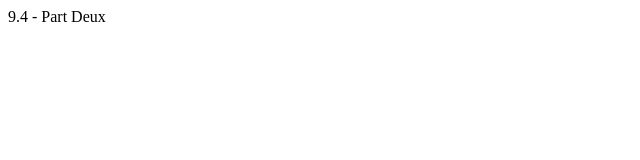
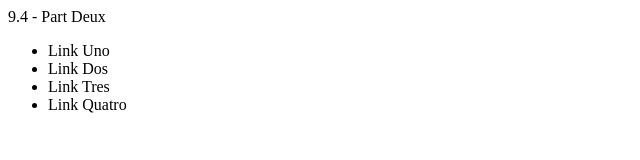
Before and after one commit to sethoak/flexing, a plain HTML site: page index2.html in a window 1280 px wide. Shown: the whole page, without its empty margins (0-640 px from the left). Drawn offline with Linux system fonts and the light colour scheme.

```diff
--- a/index2.html
+++ b/index2.html
@@ -8,6 +8,15 @@
     <title>9.4 - Part Deux</title>
 </head>
 <body>
+    <div class="navigation">
+        <ul>
+            <li>Link Uno</li>
+            <li>Link Dos</li>
+            <li>Link Tres</li>
+            <li>Link Quatro</li>
+        </ul>
+    </div>
 
+    <script src="js/main2.js"></script>
 </body>
 </html>
```
Also changed, not shown: index.html (+1 -1 lines), css/main2.css (line endings or trailing spaces), js/main2.js (added).
